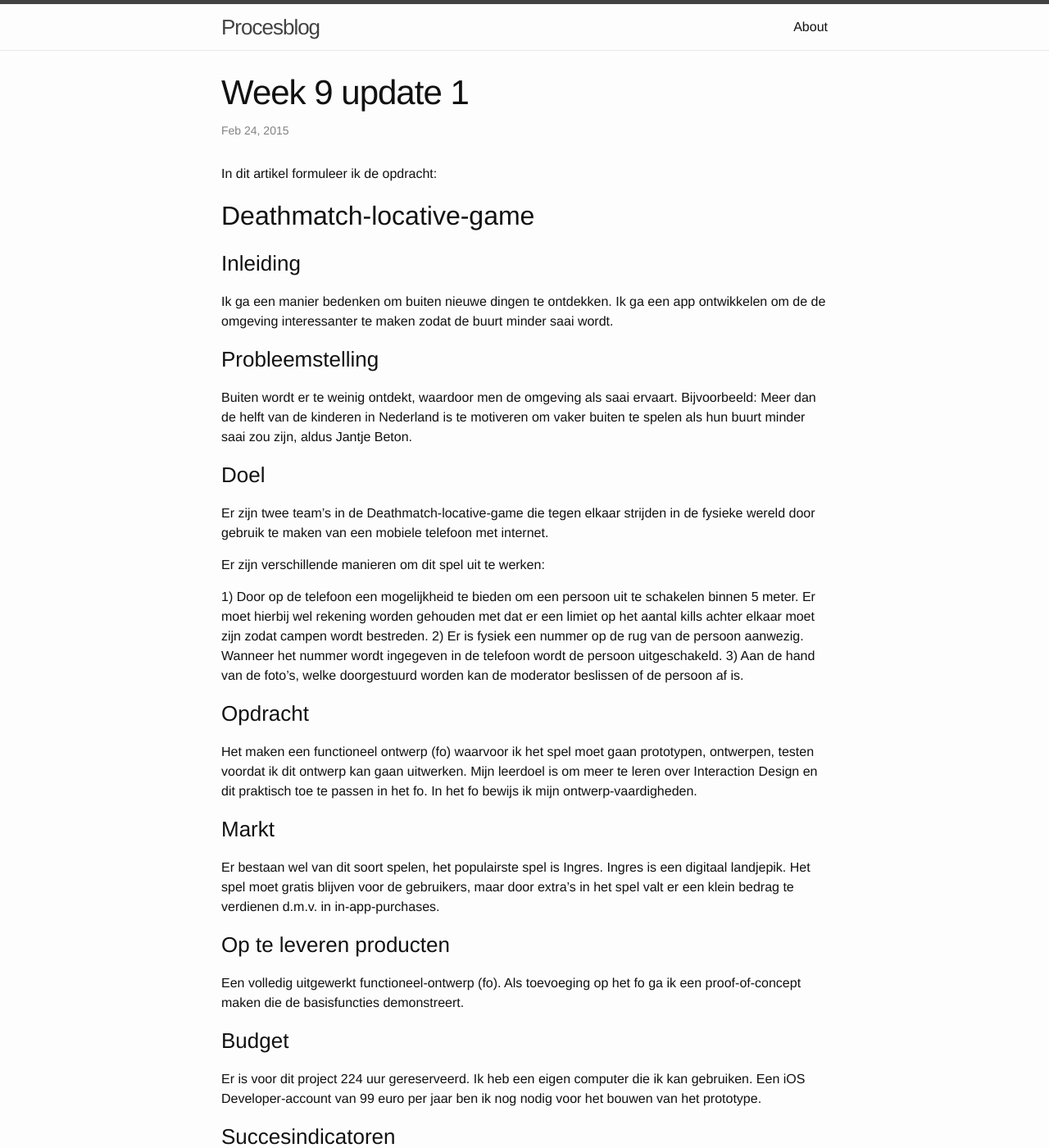
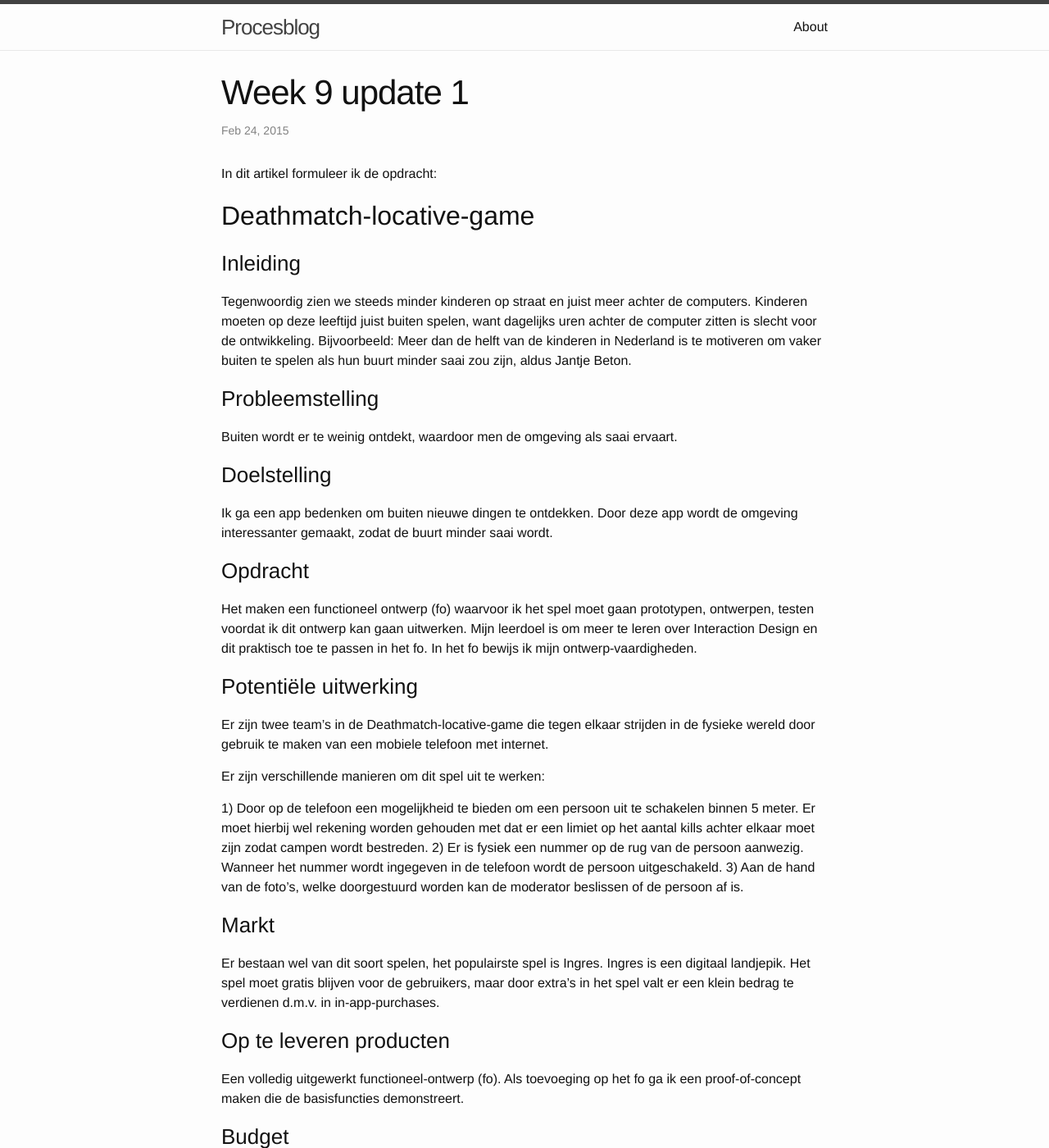
Before and after one commit to qdraw/spokenjagers, a Jekyll site: the page built from _posts/2015-02-23-week-9-update1-procesblog.markdown, in a window 1280 px wide and 1400 px high. Shown: the whole window at 82% size. Built offline with Jekyll 4.4.1, drawn with Linux system fonts in a browser that asks for light colours.

Commit message:
updates with stefan

```diff
--- a/_posts/2015-02-23-week-9-update1-procesblog.markdown
+++ b/_posts/2015-02-23-week-9-update1-procesblog.markdown
@@ -9,12 +9,18 @@ In dit artikel formuleer ik de opdracht:
 ## Deathmatch-locative-game
 
 ### Inleiding
-Ik ga een manier bedenken om buiten nieuwe dingen te ontdekken. Ik ga een app ontwikkelen om de de omgeving interessanter te maken zodat de buurt minder saai wordt.
+Tegenwoordig zien we steeds minder kinderen op straat en juist meer achter de computers. Kinderen moeten op deze leeftijd juist buiten spelen, want dagelijks uren achter de computer zitten is slecht voor de ontwikkeling. Bijvoorbeeld: Meer dan de helft van de kinderen in Nederland is te motiveren om vaker buiten te spelen als hun buurt minder saai zou zijn, aldus Jantje Beton.
 
 ### Probleemstelling
-Buiten wordt er te weinig ontdekt, waardoor men de omgeving als saai ervaart. Bijvoorbeeld: Meer dan de helft van de kinderen in Nederland is te motiveren om vaker buiten te spelen als hun buurt minder saai zou zijn, aldus Jantje Beton.
+Buiten wordt er te weinig ontdekt, waardoor men de omgeving als saai ervaart.
 
-### Doel
+### Doelstelling
+Ik ga een app bedenken om buiten nieuwe dingen te ontdekken. Door deze app wordt de omgeving interessanter gemaakt, zodat de buurt minder saai wordt.
+
+### Opdracht
+Het maken een functioneel ontwerp (fo) waarvoor ik het spel moet gaan prototypen, ontwerpen, testen voordat ik dit ontwerp kan gaan uitwerken. Mijn leerdoel is om meer te leren over Interaction Design en dit praktisch toe te passen in het fo. In het fo bewijs ik mijn ontwerp-vaardigheden.
+
+### Potentiële uitwerking
 Er zijn twee team's in de Deathmatch-locative-game die tegen elkaar strijden in de fysieke wereld door gebruik te maken van een mobiele telefoon met internet.
 
 Er zijn verschillende manieren om dit spel uit te werken:
@@ -22,9 +28,6 @@ Er zijn verschillende manieren om dit spel uit te werken:
 1) Door op de telefoon een mogelijkheid te bieden om een persoon uit te schakelen binnen 5 meter. Er moet hierbij wel rekening worden gehouden met dat er een limiet op het aantal kills achter elkaar moet zijn zodat campen wordt bestreden.
 2) Er is fysiek een nummer op de rug van de persoon aanwezig. Wanneer het nummer wordt ingegeven in de telefoon wordt de persoon uitgeschakeld.
 3) Aan de hand van de foto's, welke doorgestuurd worden kan de moderator beslissen of de persoon af is.
-
-### Opdracht
-Het maken een functioneel ontwerp (fo) waarvoor ik het spel moet gaan prototypen, ontwerpen, testen voordat ik dit ontwerp kan gaan uitwerken. Mijn leerdoel is om meer te leren over Interaction Design en dit praktisch toe te passen in het fo. In het fo bewijs ik mijn ontwerp-vaardigheden.
 
 ### Markt
 Er bestaan wel van dit soort spelen, het populairste spel is Ingres. Ingres is een digitaal landjepik. Het spel moet gratis blijven voor de gebruikers, maar door extra's in het spel valt er een klein bedrag te verdienen d.m.v. in in-app-purchases.
```
